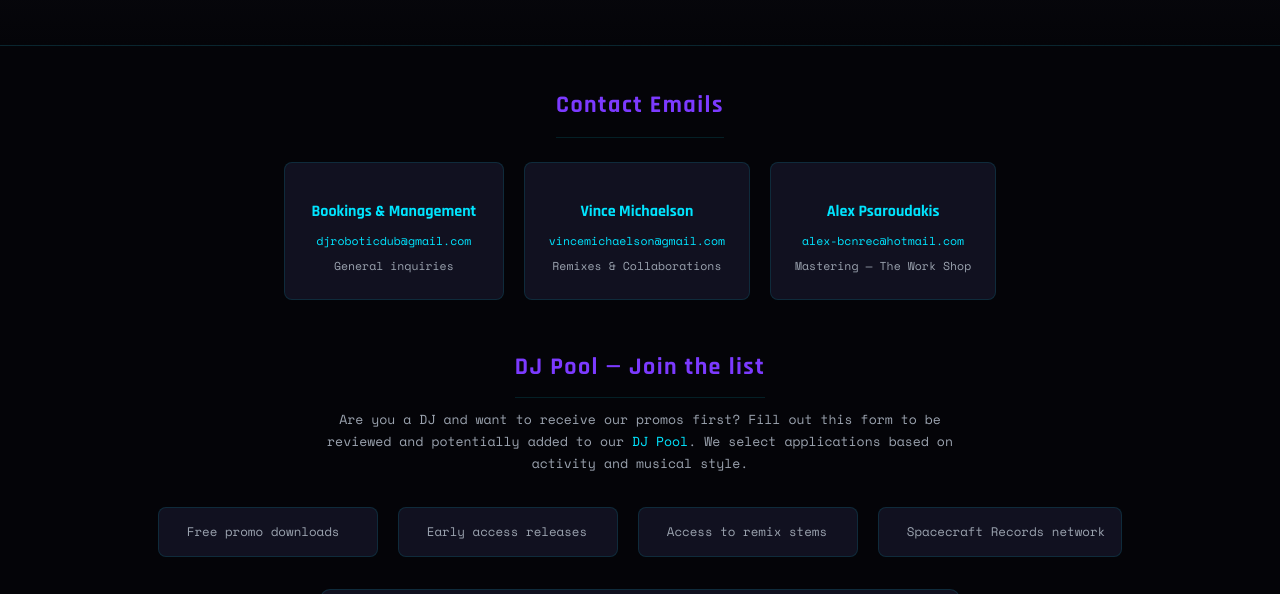
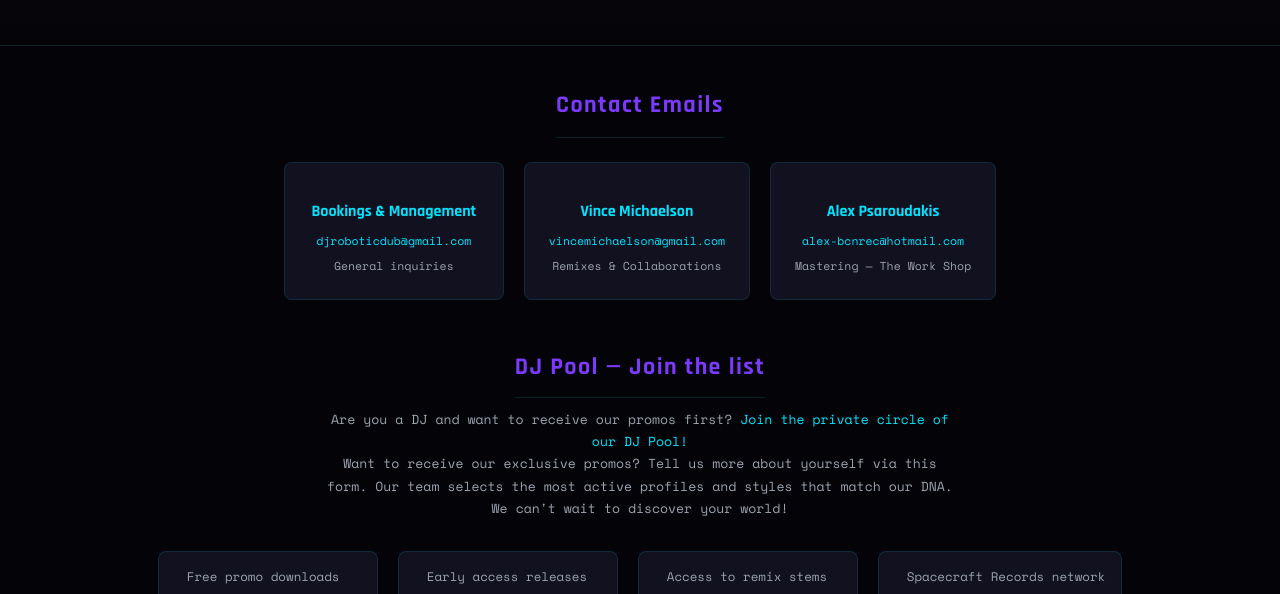
Before and after one commit to realdje-dev/robotic-dub, a website: page contact.html in a window 1280 px wide. Shown: the part 206-800 px from the top of the page. Drawn offline with nearby package versions, Linux system fonts and the light colour scheme.

Commit message:
docs: update DJ Pool invitation text with more engaging copy

```diff
--- a/contact.html
+++ b/contact.html
@@ -81,8 +81,8 @@
 
     <p class="pool-intro">
       Are you a DJ and want to receive our promos first?
-      Fill out this form to be reviewed and potentially added to our <strong>DJ Pool</strong>.
-      We select applications based on activity and musical style.
+      <strong>Join the private circle of our DJ Pool!</strong><br>
+      Want to receive our exclusive promos? Tell us more about yourself via this form. Our team selects the most active profiles and styles that match our DNA. We can't wait to discover your world!
     </p>
 
     <div class="pool-benefits">
```
Also changed, not shown: fr/contact.html (+2 -1 lines).
